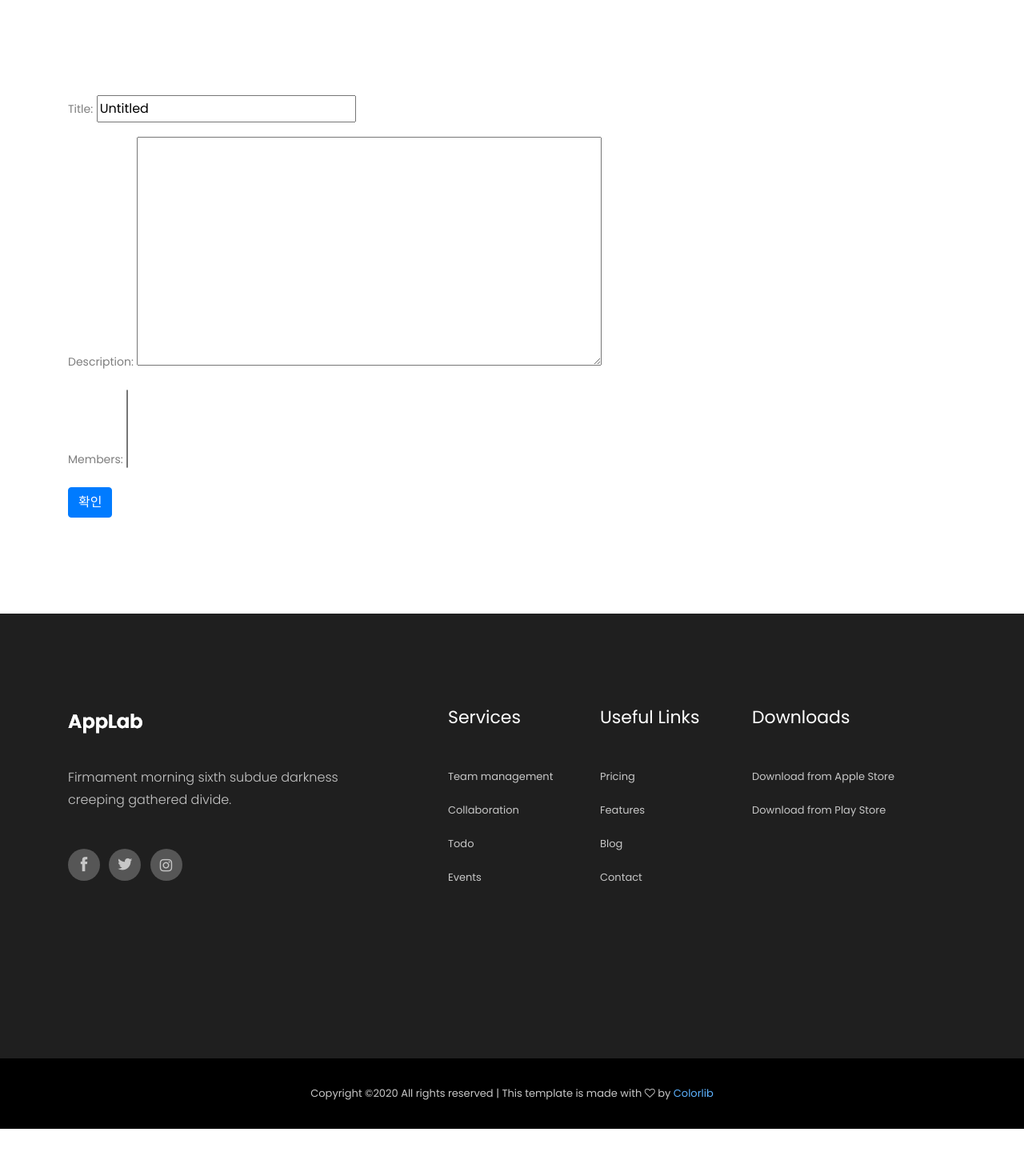
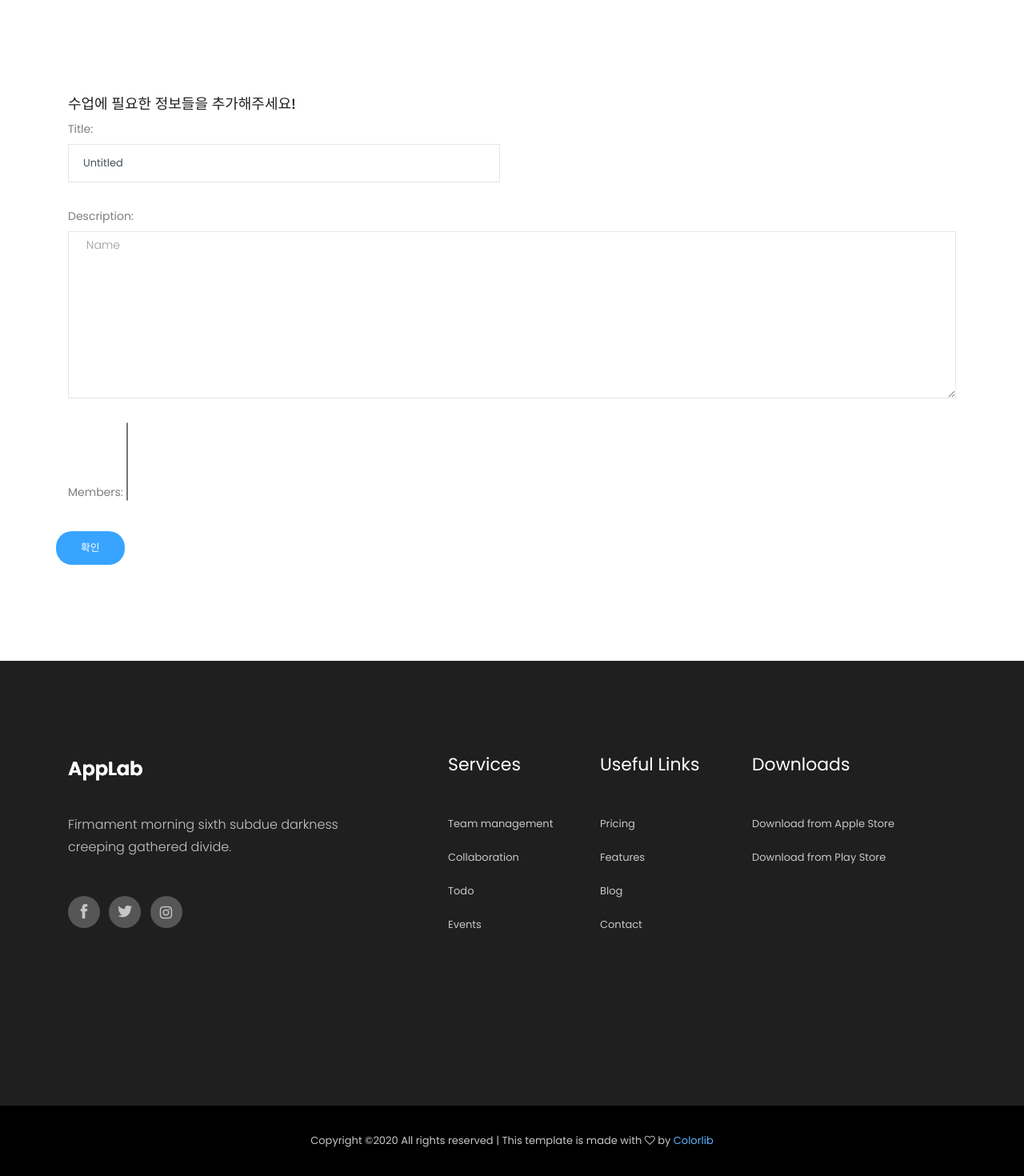
Before and after one commit to COCODlNG/CoCoding_backend, a Django app: template CoCoding/apps/meetings/templates/meeting_form.html in a window 1280 px wide. Shown: the part 501-1971 px from the top of the page at 80% size. Before the commit the page ends 1912 px from the top, so only its background shows below. Run offline with Django 3.2, Linux system fonts and the light colour scheme; the template is opened without the code that fills it: values that come from a table or form of the project are taken from there, others are empty; some libraries are stand-ins or nearby versions.

Commit message:
[meeting] add meeting form front page

```diff
--- a/CoCoding/apps/meetings/templates/meeting_form.html
+++ b/CoCoding/apps/meetings/templates/meeting_form.html
@@ -1,9 +1,34 @@
 {% extends 'base.html' %}
-{% block subtitle %}미팅 폼{% endblock %}
+{% block subtitle %}<h3 class="wow fadeInDown" data-wow-duration="1s" data-wow-delay=".1s" style="visibility: visible; animation-duration: 1s; animation-delay: 0.1s;">미팅 만들기</h3>{% endblock %}
 {% block content_container %}
-    <form action="." method="post">
-        {% csrf_token %}
-        {{ form.as_p }}
-        <button class="btn btn-primary">확인</button>
-    </form>
+    <div>
+        <h4 class="wow fadeInDown" data-wow-duration="1s" data-wow-delay=".1s" style="visibility: visible; animation-duration: 1s; animation-delay: 0.1s;">수업에 필요한 정보들을 추가해주세요!</h4>
+        <form class="form-contact contact_form" action="." method="post" id="contactForm" novalidate="novalidate">
+            {% csrf_token %}
+            <div class="row">
+                <div class="col-sm-6">
+                    <div class="form-group">
+                        <label for="id_title">Title:</label>
+                        <input class="form-control valid" name="title" maxlength="30" required id="id_title" value="Untitled"type="text" onfocus="this.placeholder = ''" onblur="this.placeholder = 'Enter the title'" placeholder="Enter the title">
+                    </div>
+                </div>
+                <div class="col-12">
+                    <div class="form-group">
+                        <label for="id_description">Description:</label>
+                        <textarea class="form-control w-100" name="description" required id="id_description" cols="40" rows="10" onfocus="this.placeholder = ''" onblur="this.placeholder = 'Enter Message'" placeholder=" Name"></textarea>
+                    </div>
+                </div>
+                <div class ="col-12">
+                    <div class="form-group">
+                        <label for="id_members">Members:</label>
+                        <select class="form-control-static" name="members" required id="id_members" multiple>
+                            {% for member in form.members %}
+                                {{ member }}
+                            {% endfor %}
+                        </select>
+                    </div>
+                </div>
+            <button class="genric-btn info circle">확인</button>
+            </div>
+
 {% endblock %}
```
